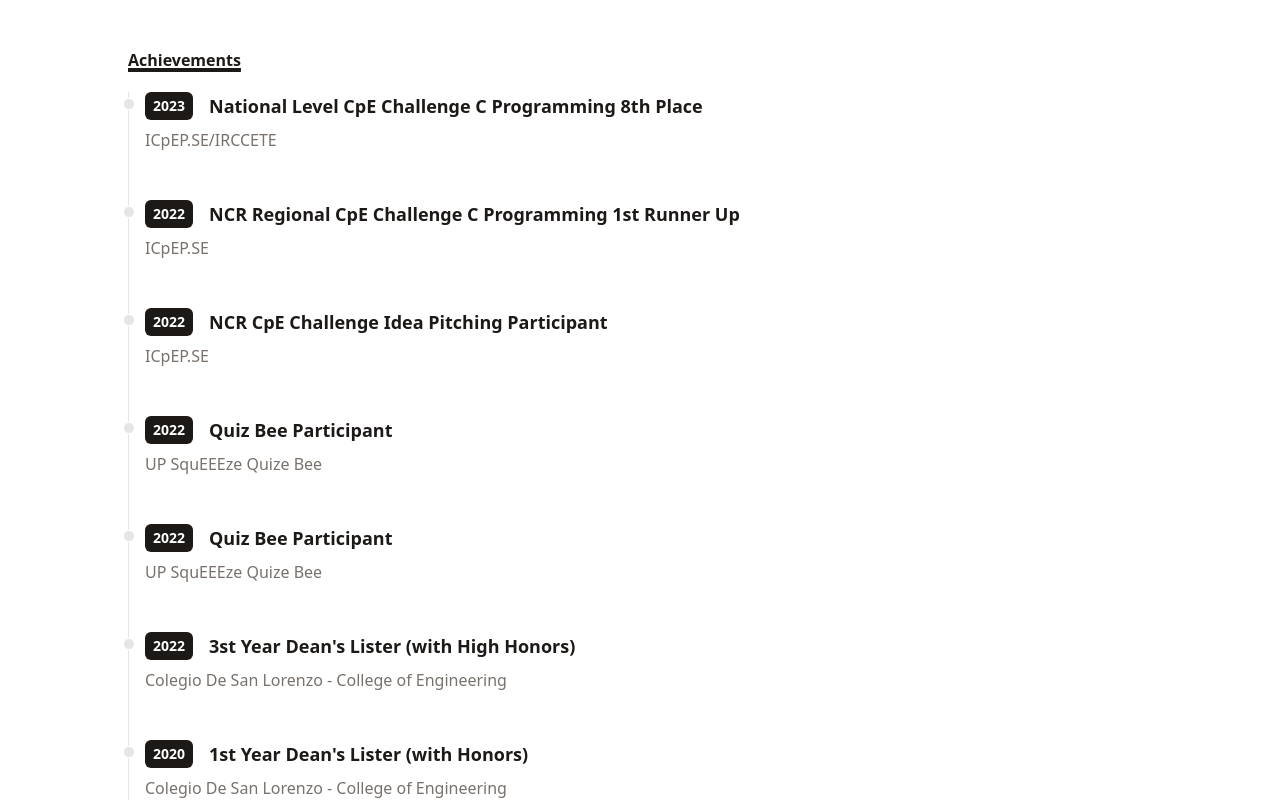
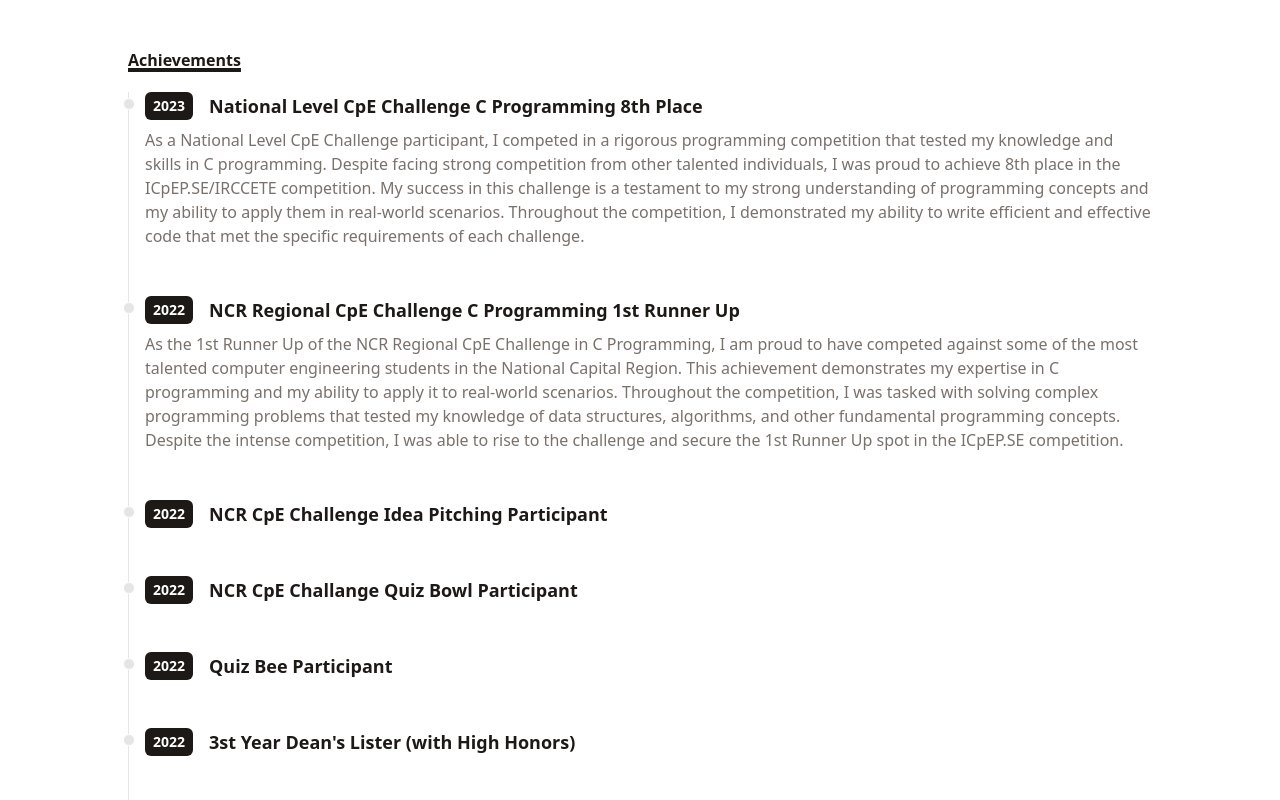
Before and after one commit to AlgoChad/Portfolio-Website, a React (Vite) app in the folder portfolio-profile/: page / in a window 1280 px wide. Shown: the part 1500-2300 px from the top of the page. Built offline with nearby package versions, Linux system fonts and the light colour scheme.

Commit message:
Update data in timelime2

```diff
--- a/portfolio-profile/src/data/achievements.js
+++ b/portfolio-profile/src/data/achievements.js
@@ -2,36 +2,43 @@ export default [
     {
         year: '2023',
         achievement: "National Level CpE Challenge C Programming 8th Place",
-        details: "ICpEP.SE/IRCCETE",
+        location: "ICpEP.SE/IRCCETE",
+        details: "As a National Level CpE Challenge participant, I competed in a rigorous programming competition that tested my knowledge and skills in C programming. Despite facing strong competition from other talented individuals, I was proud to achieve 8th place in the ICpEP.SE/IRCCETE competition. My success in this challenge is a testament to my strong understanding of programming concepts and my ability to apply them in real-world scenarios. Throughout the competition, I demonstrated my ability to write efficient and effective code that met the specific requirements of each challenge."
     },
     {
         year: '2022',
         achievement: "NCR Regional CpE Challenge C Programming 1st Runner Up",
-        details: "ICpEP.SE",
+        location: "ICpEP.SE",
+        details: " As the 1st Runner Up of the NCR Regional CpE Challenge in C Programming, I am proud to have competed against some of the most talented computer engineering students in the National Capital Region. This achievement demonstrates my expertise in C programming and my ability to apply it to real-world scenarios. Throughout the competition, I was tasked with solving complex programming problems that tested my knowledge of data structures, algorithms, and other fundamental programming concepts. Despite the intense competition, I was able to rise to the challenge and secure the 1st Runner Up spot in the ICpEP.SE competition."
     },
     {
         year: '2022',
         achievement: "NCR CpE Challenge Idea Pitching Participant",
-        details: "ICpEP.SE",
+        location: "ICpEP.SE",
+        details: ""
+    },
+    {
+        year: '2022',
+        achievement: "NCR CpE Challange Quiz Bowl Participant",
+        location: "ICpEP.SE",
+        details: ""
     },
     {
         year: '2022',
         achievement: "Quiz Bee Participant",
-        details: "UP SquEEEze Quize Bee",
-    },
-    {
-        year: '2022',
-        achievement: "Quiz Bee Participant",
-        details: "UP SquEEEze Quize Bee",
+        location: "UP SquEEEze Quize Bee",
+        details: ""
     },
     {
         year: '2022',
         achievement: "3st Year Dean's Lister (with High Honors)",
-        details: "Colegio De San Lorenzo - College of Engineering",
+        location: "Colegio De San Lorenzo - College of Engineering",
+        details: ""
     },
     {
         year: '2020',
         achievement: "1st Year Dean's Lister (with Honors)",
-        details: "Colegio De San Lorenzo - College of Engineering",
+        location: "Colegio De San Lorenzo - College of Engineering",
+        details: ""
     }
 ]
```
